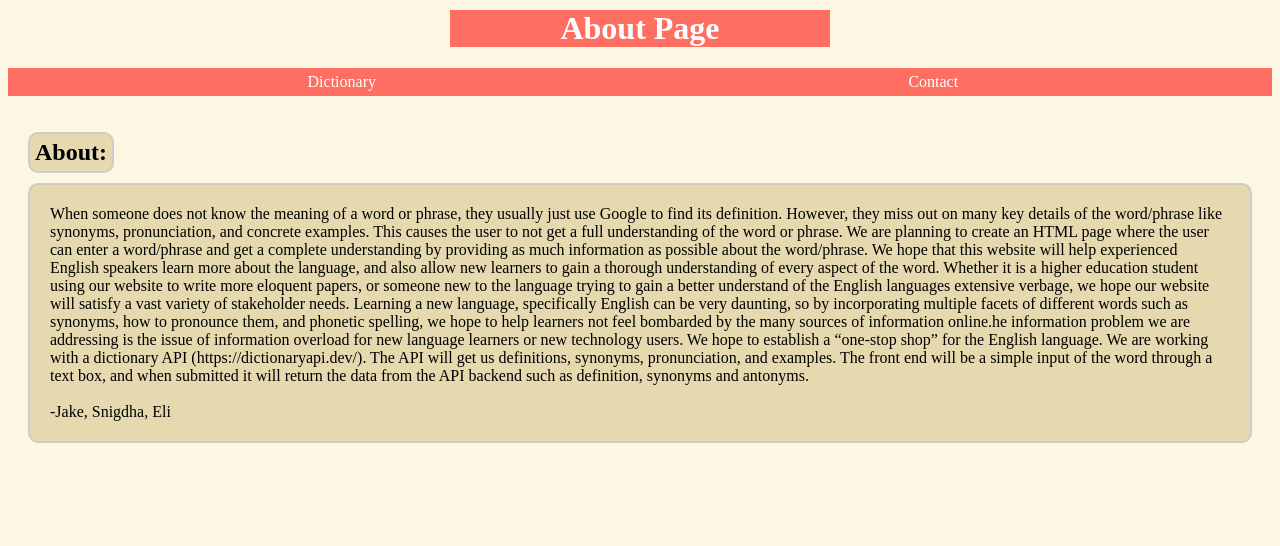
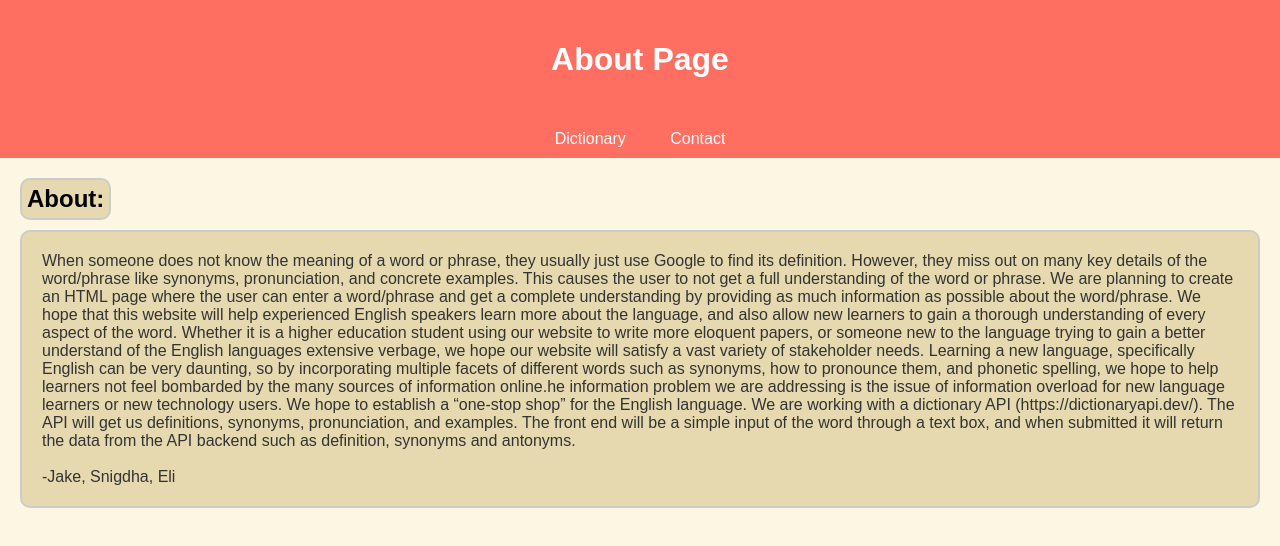
Before and after one commit to snigdhapenmetsa/INST377-Group-Project, a plain HTML site: page about.html in a window 1280 px wide. Drawn offline with Linux system fonts and the light colour scheme.

Commit message:
added small bit to readme, fixed style on about page

```diff
--- a/about.html
+++ b/about.html
@@ -2,25 +2,34 @@
     <style>
         body {
             background-color: #fdf6e3;
+            font-family: 'Arial', sans-serif;
+            color: #333;
+            margin: 0;
+            padding: 0;
         }
         #bar {
             text-align: center;
             background-color: #ff6f61;
             color: white;
-            margin: 10px auto;
-            max-width: 30%;
+            padding: 20px 0;
         }
         #main-nav {
             background-color: #ff6f61;
-            width: 100%;
+            overflow: hidden;
+        }
+        #main-nav ul {
+            padding: 0;
+            list-style-type: none;
+            margin: 0;
+            text-align: center;
         }
         #main-nav ul li {
-            list-style-type: none;
             display: inline-block;
-            text-align: center;
-            width: 48%;
-            padding-top: 5px;
-            padding-bottom: 5px;
+            padding: 10px 20px;
+        }
+        #main-nav a {
+            text-decoration: none;
+            color: white;
         }
         #main-nav li:hover {
             background-color: #ff9560;
```
Also changed, not shown: 1 other file.
